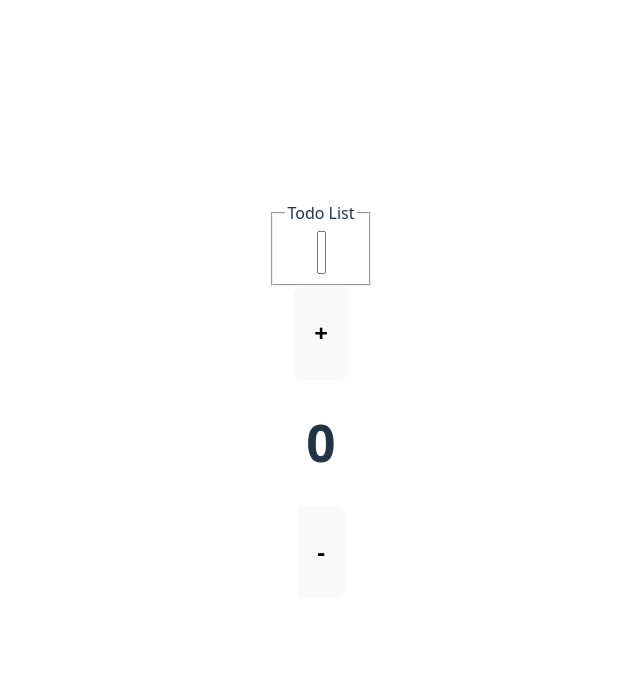
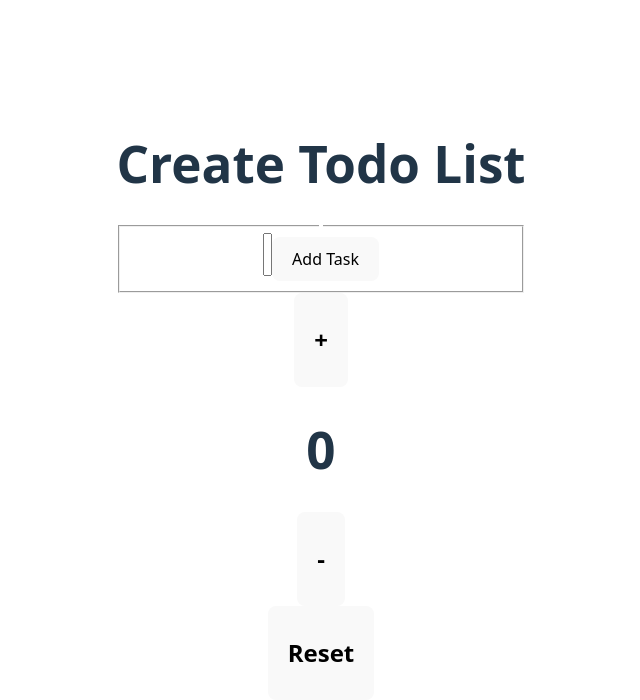
Before and after one commit to cfunch29/RLabTodoList, a React (Vite) app: page / in a window 1280 px wide. Shown: the top 700 px of the page, without its empty margins (319-959 px from the left). Built offline with nearby package versions, Linux system fonts and the light colour scheme.

Commit message:
added header with fieldset for task input with button

```diff
--- a/src/App.jsx
+++ b/src/App.jsx
@@ -3,38 +3,46 @@ import ActionButton from './components/ActionButton';
 import './App.css';
 
 // reducer function
-function reducer(state, action){
+function reducer(state, action) {
   switch (action.type) {
     case "increment":
-       return {count: state.count + 1}
+      return { count: state.count + action.payload };
     case "decrement":
-      return {count: state.count - 1}
-      default:
+      return { count: state.count - action.payload };
+    case "reset":
+      return { count: 0 };
+    default:
       return state;
   }
 }
 
 function App() {
-  const [state, dispatch] = useReducer(reducer, {count: 0});
-  const [step, setStep] = useState(0);
+  const [state, dispatch] = useReducer(reducer, { count: 0 });
+  const [step, setStep] = useState(1);
 
-  function handleStepSize(e){
+  function handleStepSize(e) {
     setStep(e.target.value);
   }
   return (
     <>
-      <fieldset>
-        <legend>Todo List</legend>
-        <input style={{fontSize: "2em", fieldSizing: 'content'}}
-        onChange={handleStepSize}
-        type="text" name="" id="" />
+
+        <h1>Create Todo List</h1>
+        <fieldset>
+          <legend></legend>
+
+        <input style={{ fontSize: "2em", fieldSizing: 'content' }}
+          onChange={handleStepSize}
+          type="text" name="" id="" />
+          <button type='submit'>Add Task</button>
       </fieldset>
 
-      <ActionButton dispatch={dispatch} type={"increment"}>
+      <ActionButton dispatch={dispatch} payload={step} type={"increment"}>
         <h2>+</h2></ActionButton>
-        <h1>{state.count}</h1>
-       <ActionButton dispatch={dispatch} type={"decrement"}>
+      <h1>{state.count}</h1>
+      <ActionButton dispatch={dispatch} payload={step} type={"decrement"}>
         <h2>-</h2></ActionButton>
+      <br />
+      <ActionButton><h2>Reset</h2></ActionButton>
 
     </>
   );
--- a/src/components/ActionButton.jsx
+++ b/src/components/ActionButton.jsx
@@ -1,7 +1,7 @@
 export default function ActionButton({children, dispatch, payload, type}){
 
     function handleClick() {
-        dispatch({ type: type });
+        dispatch({ type: type, payload: payload });
     }
 
     return <button onClick={handleClick}>{children}</button>
```
